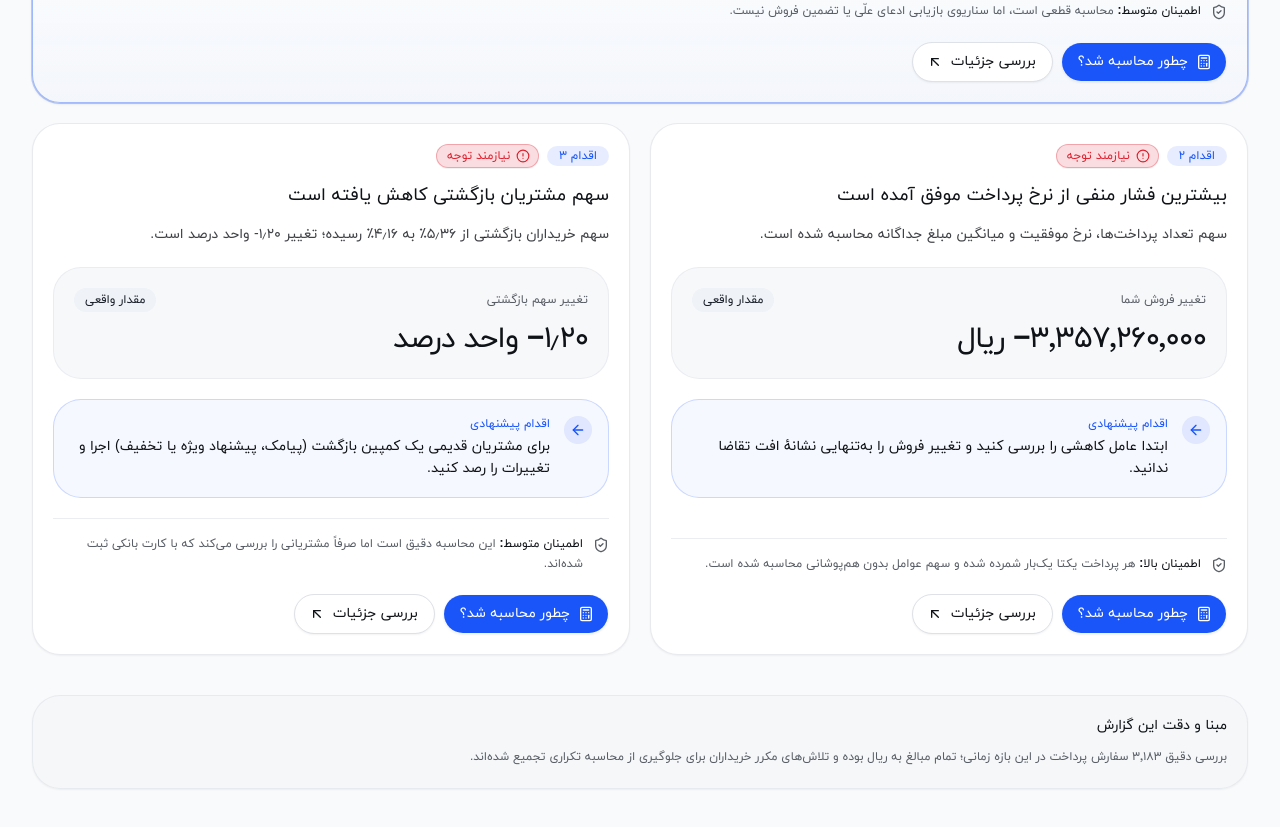
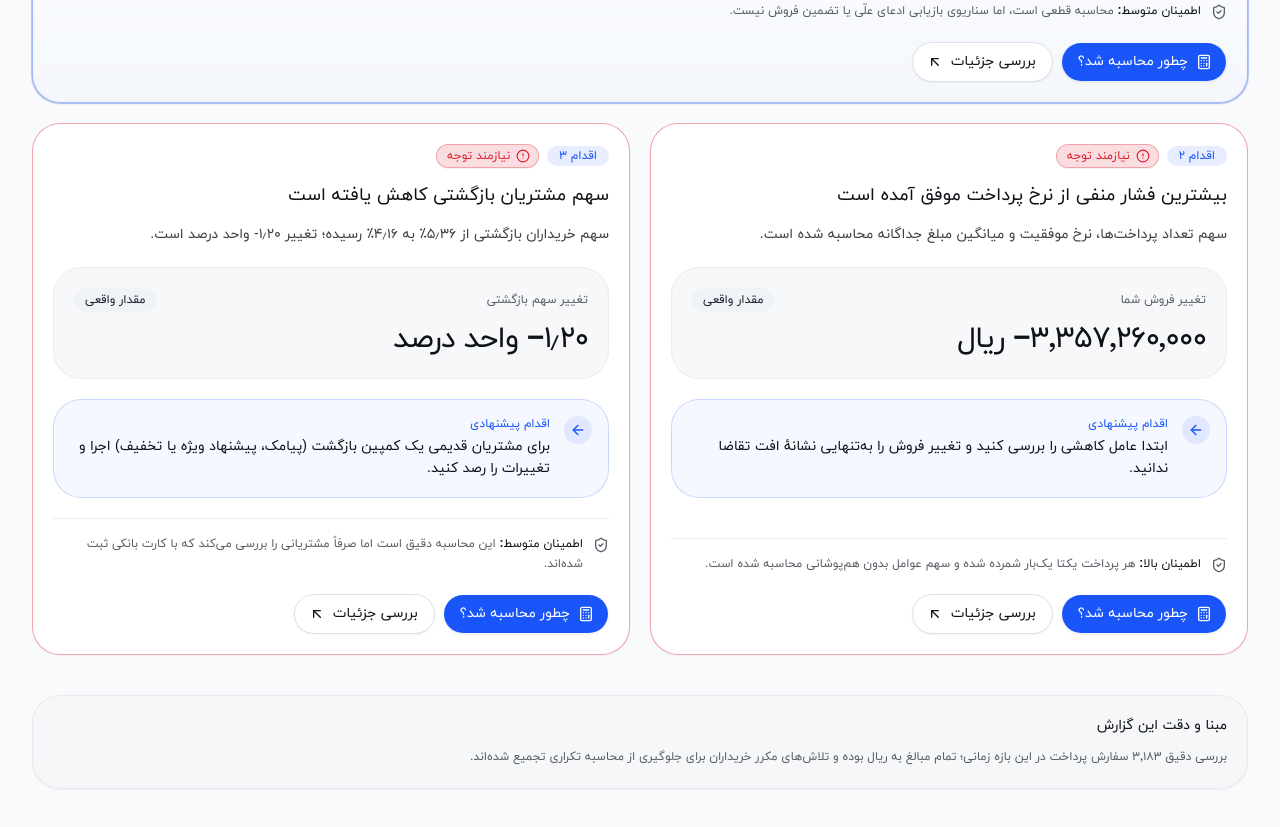
Before and after one commit to Pezhm4n/challenge-1-zarinpal, a Next.js app: page / in a window 1280 px wide. Shown: the part 1240-2067 px from the top of the page. Built offline with nearby package versions, Linux system fonts and the light colour scheme.

Commit message:
feat(ux): semantic green/red card borders on KPI change sign and insight status, neutral when no baseline

```diff
--- a/src/entities/insight/insight-card.tsx
+++ b/src/entities/insight/insight-card.tsx
@@ -56,6 +56,11 @@ const statusPresentation: Record<
   },
 }
 
+const statusBorder: Partial<Record<InsightSummary["status"], string>> = {
+  opportunity: "border-success/35 hover:border-success/55",
+  warning: "border-destructive/40 hover:border-destructive/60",
+}
+
 export function InsightCard({
   insight,
   featured = false,
@@ -76,7 +81,7 @@ export function InsightCard({
         "h-full gap-5 transition-all duration-200",
         featured
           ? "border-primary/40 bg-gradient-to-b from-card via-card to-primary/[0.02] shadow-sm ring-1 ring-primary/25"
-          : "hover:border-border hover:shadow-sm",
+          : cn("hover:shadow-sm", statusBorder[insight.status] ?? "border-border hover:border-border"),
       )}
     >
       <CardHeader className="gap-3.5">
--- a/src/features/action-center/action-center.tsx
+++ b/src/features/action-center/action-center.tsx
@@ -77,7 +77,14 @@ function HeadlineMetric({
   const DirectionIcon = isPositive ? TrendingUp : isNegative ? TrendingDown : CircleMinus
 
   return (
-    <div className="flex min-w-0 flex-col rounded-2xl border border-border/70 bg-card p-5 shadow-xs transition-all duration-200 hover:border-border hover:shadow-sm">
+    <div
+      className={cn(
+        "flex min-w-0 flex-col rounded-2xl border bg-card p-5 shadow-xs transition-all duration-200 hover:shadow-sm",
+        isPositive && "border-success/40 hover:border-success/60",
+        isNegative && "border-destructive/40 hover:border-destructive/60",
+        !isPositive && !isNegative && "border-border/70 hover:border-border",
+      )}
+    >
       <div className="flex items-center justify-center gap-1.5 sm:justify-start">
         <p className="text-xs font-medium text-muted-foreground">{localizePersianText(friendlyKpiTitle(metric.value.labelFa))}</p>
         {metric.value.labelFa.includes("بدون شروع تلاش") || metric.value.labelFa.includes("بدون ورود به تلاش") ? (
```
